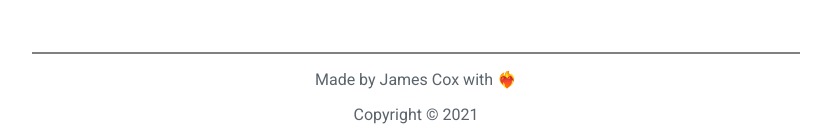
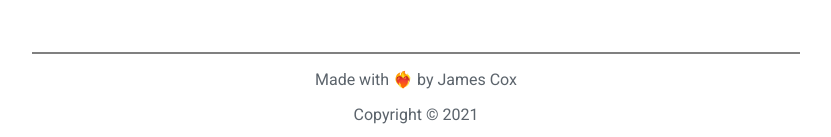
Before and after one commit to jamesncox/portfolio-v2, a React (Create React App) app: page / in a window 1280 px wide. Shown: the part 4930-5067 px from the top of the page, without its empty margins (224-1055 px from the left). Built offline with nearby package versions, Linux system fonts and the light colour scheme.

Commit message:
Update Footer.js content

```diff
--- a/src/components/layout/Footer.js
+++ b/src/components/layout/Footer.js
@@ -5,9 +5,10 @@ export default function Footer() {
     return (
         <div className="footer">
             <p>
-                Made by James Cox with
+                Made with
                 {' '}
                 ❤️‍🔥
+                by James Cox
                 </p>
             <p>
                 {'Copyright © '}
```
